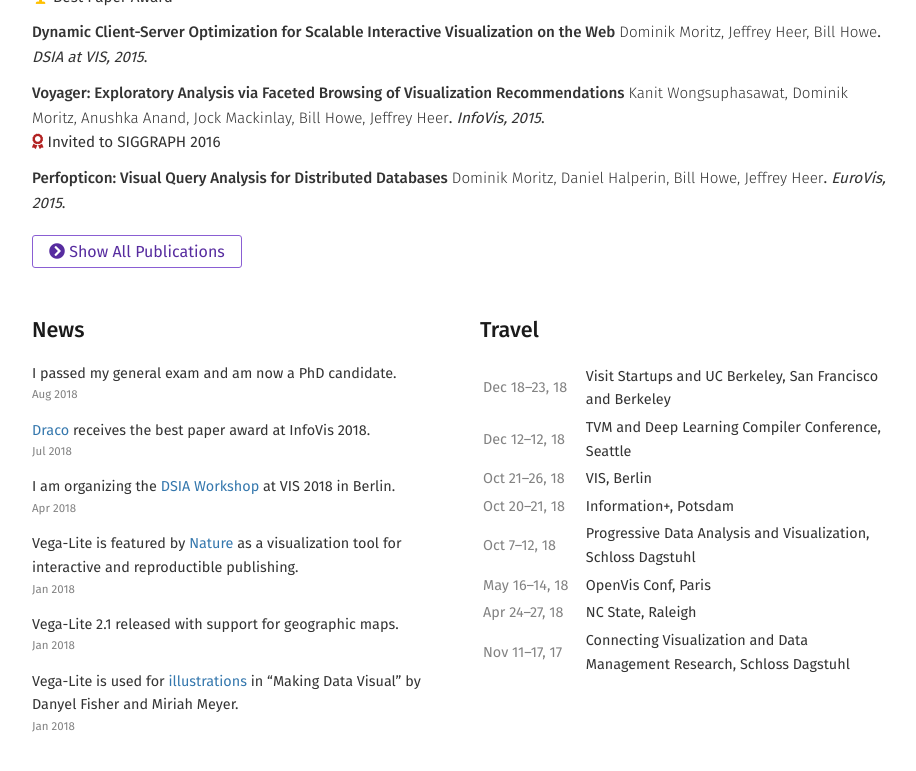
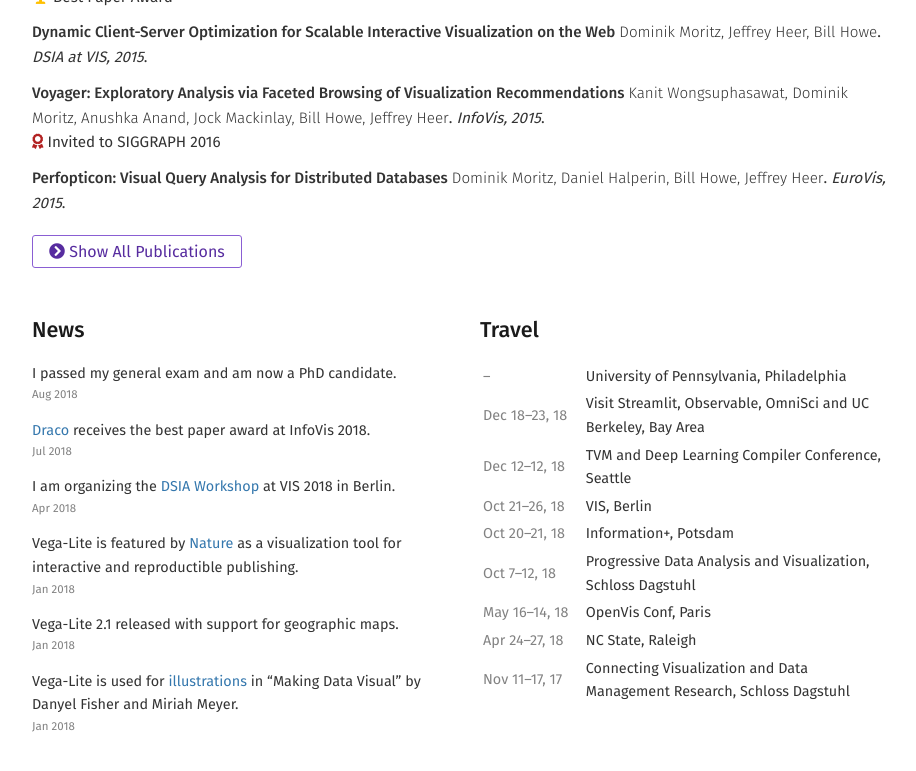
Before and after one commit to domoritz/domoritz.github.io, a Jekyll site: the page built from index.md, in a window 1280 px wide and 900 px high, scrolled down 1465 px, cut to the strip 0-796 px from the top of the window. Shown: the top 771 px of the strip, without its empty margins (176-1092 px from the left). Built offline with Jekyll 4.4.1, drawn with Linux system fonts in a browser that asks for light colours; nearby versions of some CDN libraries.

Commit message:
Update travel.yml

```diff
--- a/_data/travel.yml
+++ b/_data/travel.yml
@@ -1,5 +1,7 @@
-- title: Visit Startups and UC Berkeley
-  where: San Francisco and Berkeley
+- title: University of Pennsylvania
+  where: Philadelphia
+- title: Visit Streamlit, Observable, OmniSci and UC Berkeley
+  where: Bay Area
   start: 2018-12-18
   end: 2018-12-23
 - title: TVM and Deep Learning Compiler Conference
```
